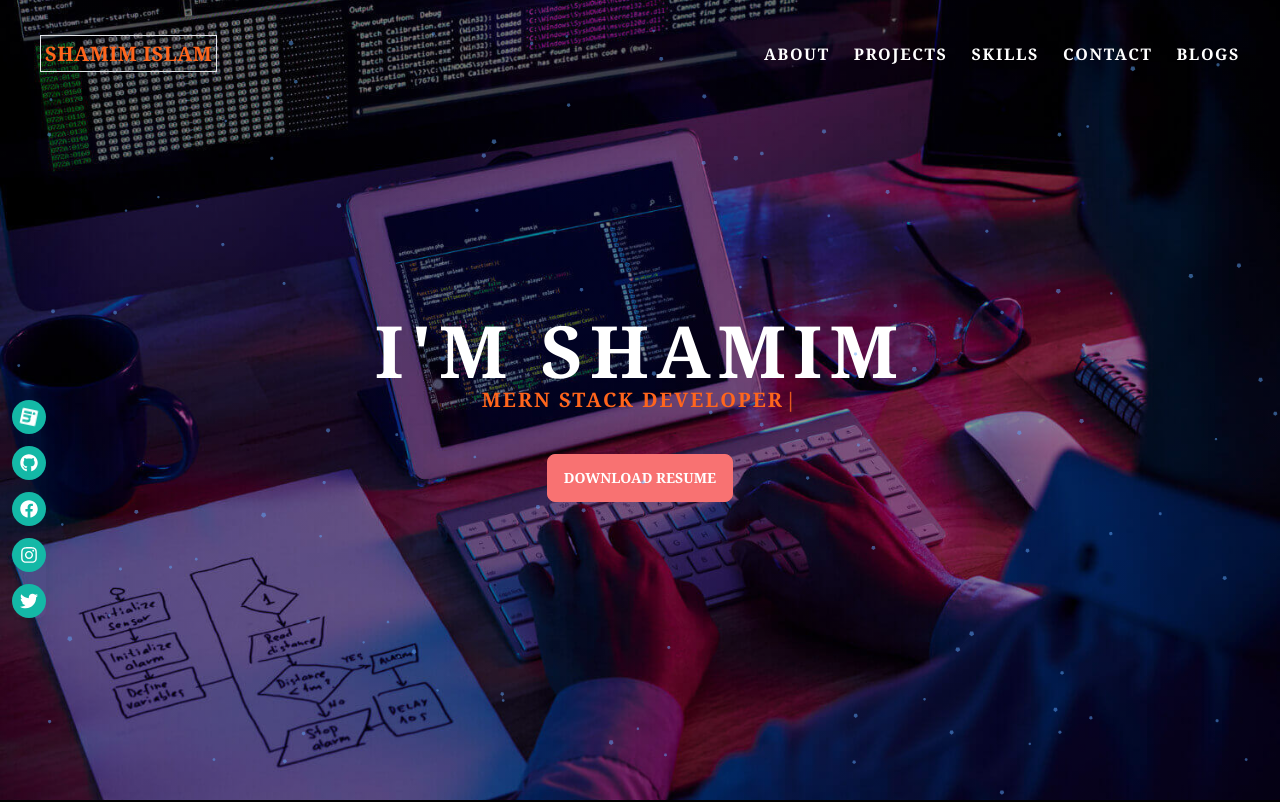
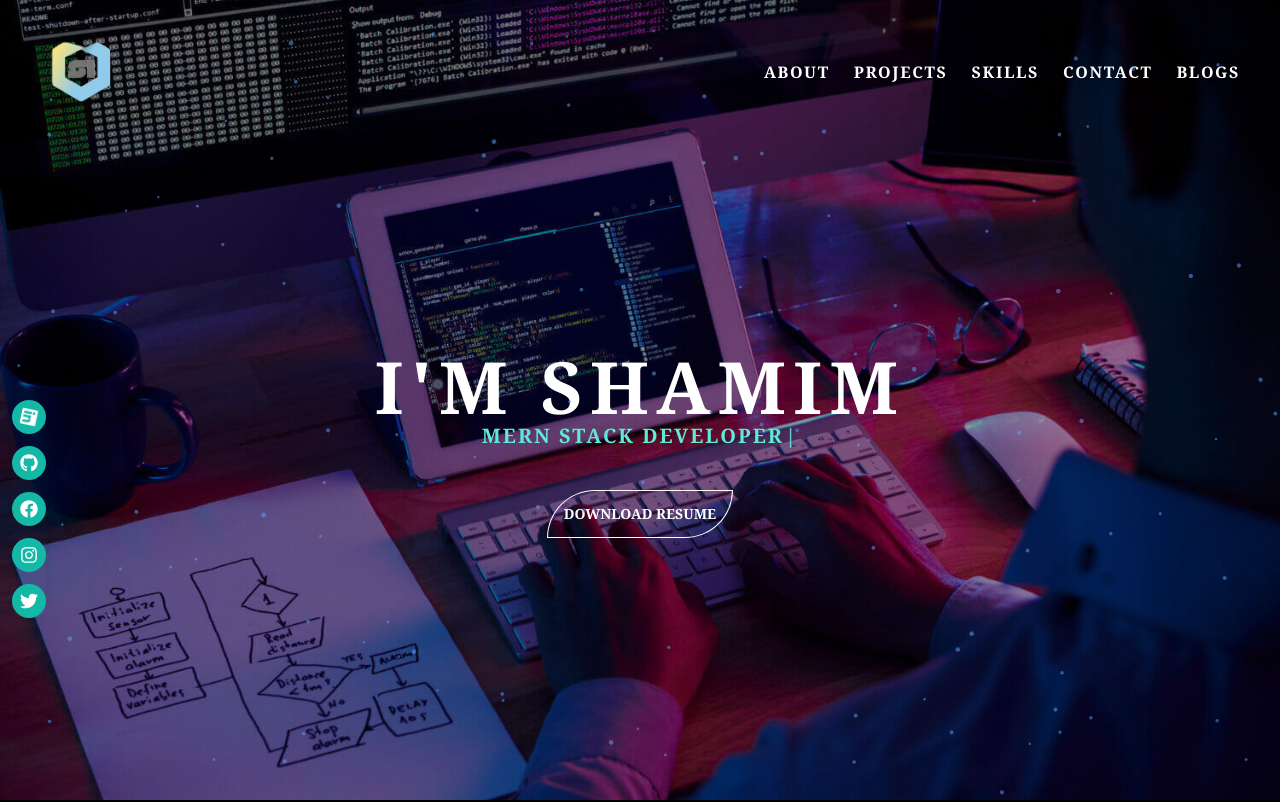
Before and after one commit to CodeWithShamim/portfolio, a React (Create React App) app: page / in a window 1280 px wide. Shown: the top 802 px of the page. Built offline with nearby package versions, Linux system fonts and the light colour scheme.

Commit message:
nabvar udpated

```diff
--- a/src/pages/Home/MessangerChatBot.js
+++ b/src/pages/Home/MessangerChatBot.js
@@ -7,7 +7,7 @@ const MessangerChatBot = () => {
       <MessengerCustomerChat
         pageId="104414818972089"
         appId="2364713910333982"
-        themeColor="#000000"
+        themeColor="#00EACF"
       />
     </div>
   );
--- a/src/pages/Home/Navbar.js
+++ b/src/pages/Home/Navbar.js
@@ -3,6 +3,7 @@ import { Link } from "react-router-dom";
 import ParticlesContainer from "./ParticlesContainer";
 import Typewriter from "typewriter-effect";
 import Resume from "../../images/resume/Resume_Shamim_islam.pdf";
+import logo from "../../images/logo.png";
 
 const Navbar = () => {
   return (
@@ -10,12 +11,9 @@ const Navbar = () => {
       {/* -------------navbar------------------- */}
       <nav className="w-full px-4 md:px-10 py-10 flex items-center justify-between">
         <div>
-          <h1 className="font-bold tracking-wide text-xl text-accent hover:scale-x-105 transition-all">
-            <Link
-              to="/"
-              className="border p-1 hover:text-blue-400 transition-all"
-            >
-              SHAMIM ISLAM
+          <h1 className="">
+            <Link to="/">
+              <img src={logo} alt="logo" className="w-16 lg:w-20" />
             </Link>
           </h1>
         </div>
@@ -47,7 +45,7 @@ const Navbar = () => {
           </h1>
 
           {/* ---typewriter--- */}
-          <p className="text-sm md:text-lg lg:text-xl tracking-widest text-accent font-semibold">
+          <p className="text-sm md:text-lg lg:text-xl tracking-widest text-teal-300 font-semibold">
             <Typewriter
               options={{
                 strings: [
@@ -66,7 +64,7 @@ const Navbar = () => {
           {/* ---download resume--- */}
           <div className="py-4 md:py-10 text-base-100">
             <a
-              className="btn md:btn-error btn-sm bg-red-400 text-white md:btn-md md:text-white font-bold hover:btn-accent transition-all hover:text-white hover:scale-x-110"
+              className="btn btn-outline font-bold text-secondary rounded-tl-full rounded-br-full"
               href={Resume}
               download="Resume of shamim islam"
             >
```
Also changed, not shown: src/images/logo.png (added).
